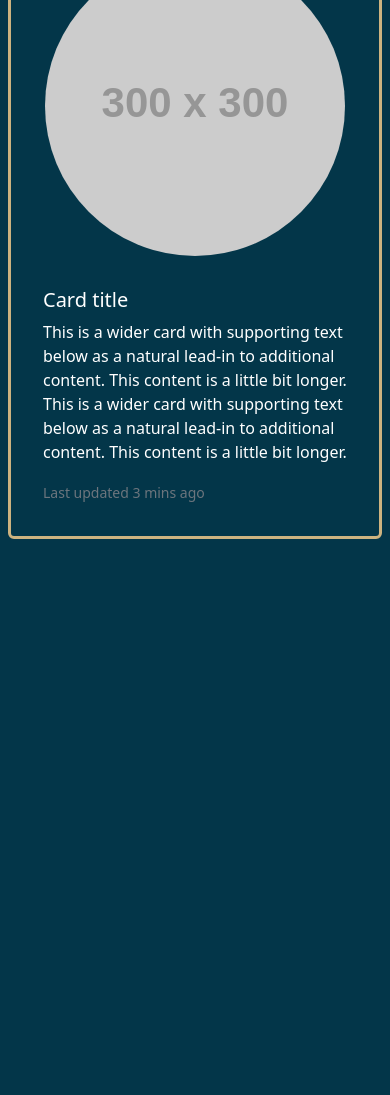
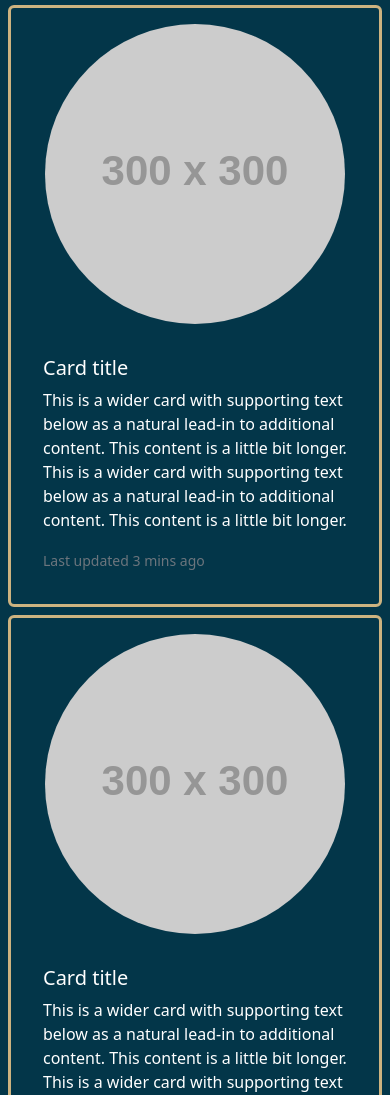
Before and after one commit to wiebkef/portfolio, a website: page index.html in a window 390 px wide. Shown: the part 2293-3388 px from the top of the page. Drawn offline with Linux system fonts and the light colour scheme; placeholder pictures from the web are drawn by us.

Commit message:
fixed cards for all breakpoints

```diff
--- a/index.html
+++ b/index.html
@@ -56,17 +56,22 @@
       <section id="about" class="vw-100 vh-100"></section>
 
       <!-- PROJECTS -->
-      <section id="projects" class="vw-100 d-flex flex-col align-items-center">
+      <section
+        id="projects"
+        class="vw-100 d-flex flex-column align-items-center"
+      >
         <!-- CARDS -->
-        <div class="row d-flex justify-content-center m-1 m-lg-0">
-          <div class="d-flex col-12 px-1 mb-2 mb-0 col-md-5">
-            <!-- card one -->
+        <div class="row d-flex justify-content-center mx-1 m-lg-0">
+          <!-- card one -->
+          <div
+            class="d-flex justify-content-center col-12 px-1 mb-2 mb-0 col-md-6"
+          >
             <div
-              class="card alifn-self-stretch p-3 border border-secondary border-3"
-              style="max-width: 540px"
+              class="card align-self-stretch p-3 border border-secondary border-3"
+              style="max-width: 650px"
             >
               <div class="row g-0">
-                <div class="col-lg-4">
+                <div class="col-lg-4 d-flex align-items-center">
                   <img
                     src="https://via.placeholder.com/300"
                     class="img-fluid rounded-circle d-block m-auto"
@@ -79,7 +84,9 @@
                     <p class="card-text">
                       This is a wider card with supporting text below as a
                       natural lead-in to additional content. This content is a
-                      little bit longer.
+                      little bit longer. This is a wider card with supporting
+                      text below as a natural lead-in to additional content.
+                      This content is a little bit longer.
                     </p>
                     <p class="card-text">
                       <small class="text-muted">Last updated 3 mins ago</small>
@@ -89,15 +96,86 @@
               </div>
             </div>
           </div>
-
-          <div class="d-flex col-12 px-1 mb-2 mb-0 col-md-5">
-            <!-- card one -->
+          <!-- card 2 -->
+          <div
+            class="d-flex justify-content-center col-12 px-1 mb-2 mb-0 col-md-6"
+          >
             <div
-              class="card alifn-self-stretch p-3 border border-secondary border-3"
-              style="max-width: 540px"
+              class="card align-self-stretch p-3 border border-secondary border-3"
+              style="max-width: 650px"
             >
               <div class="row g-0">
-                <div class="col-lg-4">
+                <div class="col-lg-4 d-flex align-items-center">
+                  <img
+                    src="https://via.placeholder.com/300"
+                    class="img-fluid rounded-circle d-block m-auto"
+                    alt="..."
+                  />
+                </div>
+                <div class="col-lg-8">
+                  <div class="card-body mt-3">
+                    <h5 class="card-title">Card title</h5>
+                    <p class="card-text">
+                      This is a wider card with supporting text below as a
+                      natural lead-in to additional content. This content is a
+                      little bit longer. This is a wider card with supporting
+                      text below as a natural lead-in to additional content.
+                      This content is a little bit longer.
+                    </p>
+                    <p class="card-text">
+                      <small class="text-muted">Last updated 3 mins ago</small>
+                    </p>
+                  </div>
+                </div>
+              </div>
+            </div>
+          </div>
+        </div>
+        <div class="row d-flex justify-content-center mx-1 m-lg-0">
+          <!-- card one -->
+          <div
+            class="d-flex justify-content-center col-12 px-1 mb-2 mb-0 col-md-6"
+          >
+            <div
+              class="card align-self-stretch p-3 border border-secondary border-3"
+              style="max-width: 650px"
+            >
+              <div class="row g-0">
+                <div class="col-lg-4 d-flex align-items-center">
+                  <img
+                    src="https://via.placeholder.com/300"
+                    class="img-fluid rounded-circle d-block m-auto"
+                    alt="..."
+                  />
+                </div>
+                <div class="col-lg-8">
+                  <div class="card-body mt-3">
+                    <h5 class="card-title">Card title</h5>
+                    <p class="card-text">
+                      This is a wider card with supporting text below as a
+                      natural lead-in to additional content. This content is a
+                      little bit longer. This is a wider card with supporting
+                      text below as a natural lead-in to additional content.
+                      This content is a little bit longer.
+                    </p>
+                    <p class="card-text">
+                      <small class="text-muted">Last updated 3 mins ago</small>
+                    </p>
+                  </div>
+                </div>
+              </div>
+            </div>
+          </div>
+          <!-- card 2 -->
+          <div
+            class="d-flex justify-content-center col-12 px-1 mb-2 mb-0 col-md-6"
+          >
+            <div
+              class="card align-self-stretch p-3 border border-secondary border-3"
+              style="max-width: 650px"
+            >
+              <div class="row g-0">
+                <div class="col-lg-4 d-flex align-items-center">
                   <img
                     src="https://via.placeholder.com/300"
                     class="img-fluid rounded-circle d-block m-auto"
--- a/style.css
+++ b/style.css
@@ -32,7 +32,6 @@
   --bs-border-color: #cdb380;
 }
 
-.col-12 {
-  /* max-width: 540px */
-  max-width: 380px;
+.card {
+  max-width: 650px;
 }
```
